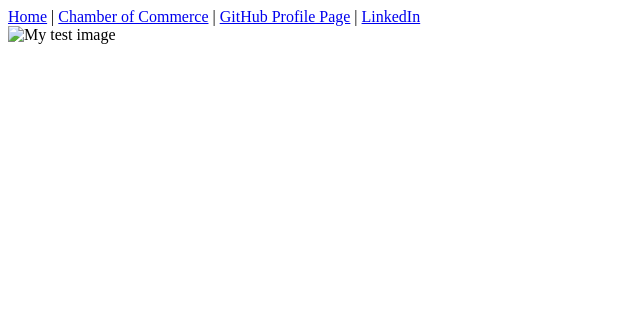
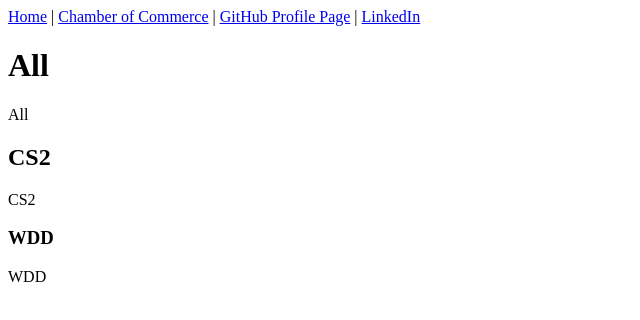
Before and after one commit to DerekJam/wdd-231, a plain HTML site: page index.html in a window 1280 px wide. Shown: the whole page, without its empty margins (0-640 px from the left). Drawn offline with Linux system fonts and the light colour scheme.

Commit message:
Update index.html

```diff
--- a/index.html
+++ b/index.html
@@ -16,6 +16,18 @@
 </nav>
 
   <body>
-    <img src="" alt="My test image" />
+   <main>
+
+  <h1>All</h1>
+  <p>All</p>
+
+  <h2>CS2</h2>
+    <p>CS2</p>
+
+  <h3>WDD</h3>
+    <p>WDD</p>
+
+   </main>
   </body>
+
 </html>
```
